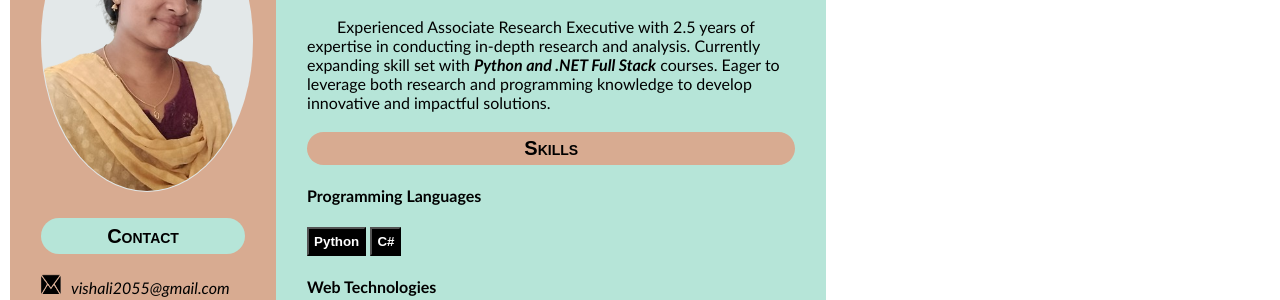
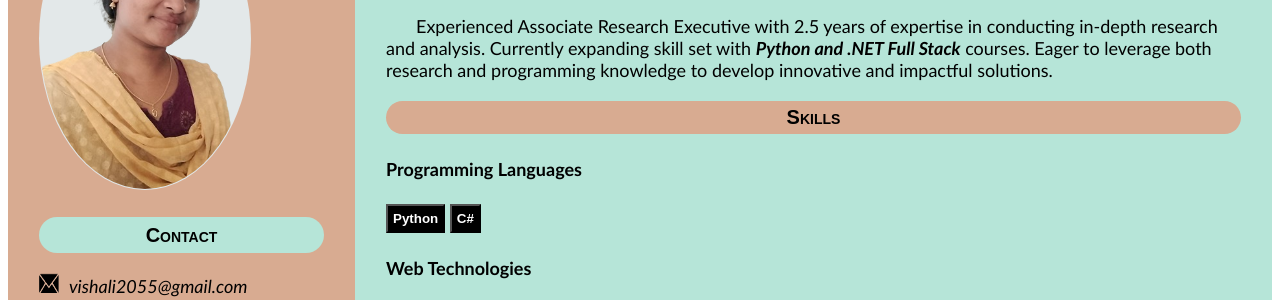
Before and after one commit to Vishali2055/Resume, a plain HTML site: page index.html in a window 1280 px wide. Shown: the part 151-451 px from the top of the page. Drawn offline with Linux system fonts and the light colour scheme.

Commit message:
Update index.html

```diff
--- a/index.html
+++ b/index.html
@@ -6,9 +6,7 @@
 		<style>
 			body
 			{
-				margin:10px;
-				width: 216mm;
-				height: 279mm
+				size:A4;
 				font-size:18px;
 				font-family:calibri;
 			}
```
